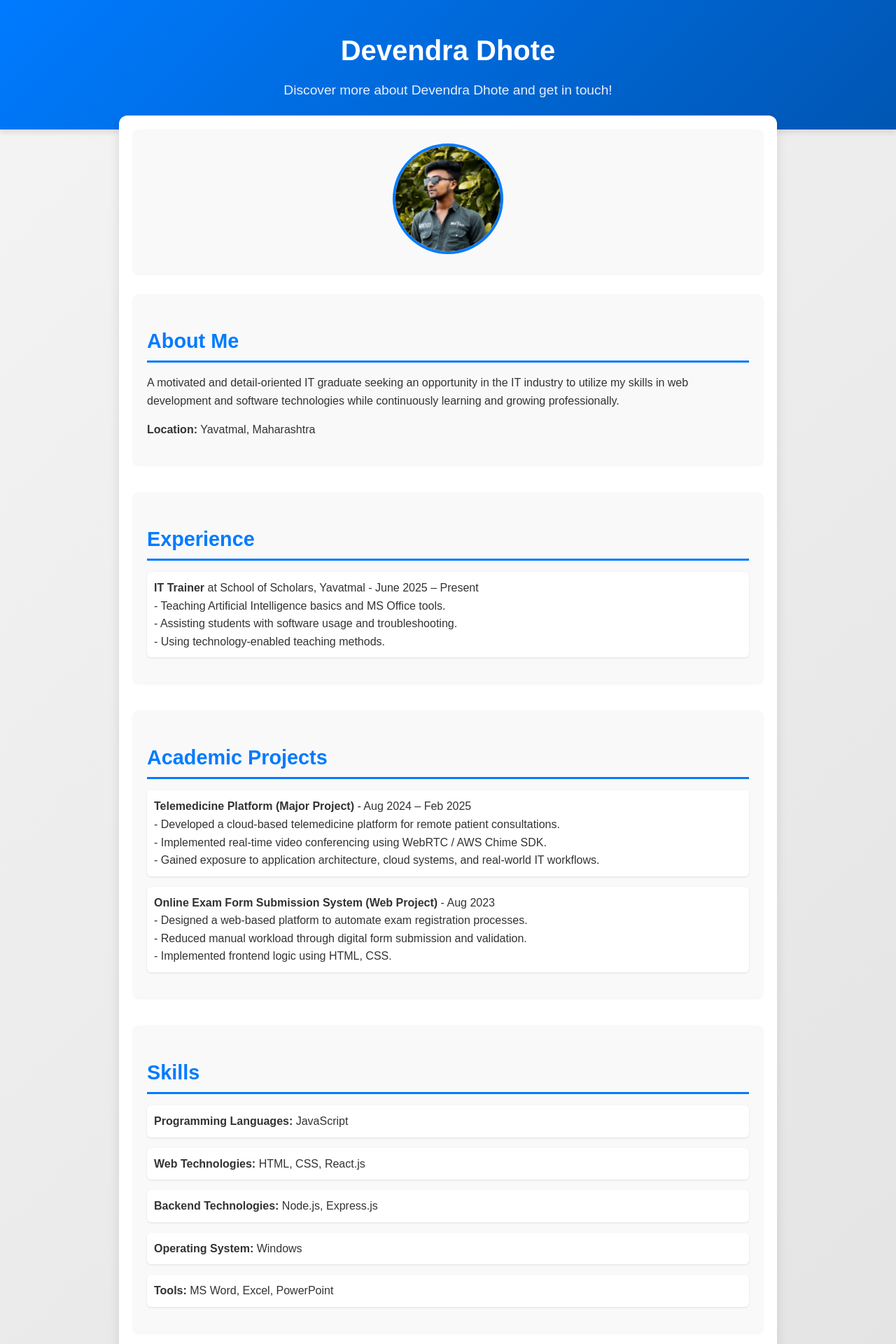
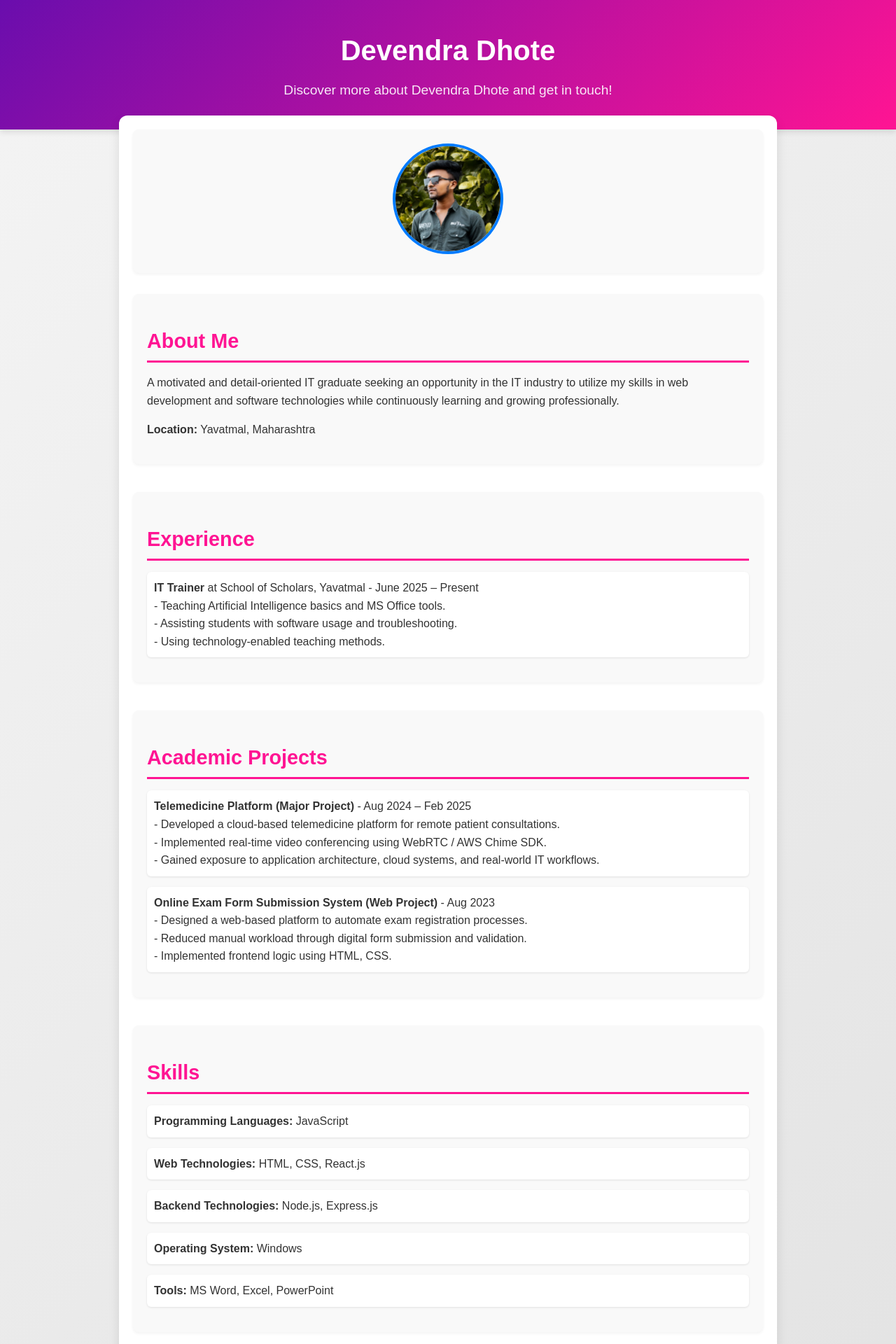
Before and after one commit to Deva2162/ai-powered-image-studio, a Flask app: page /contact in a window 1280 px wide. Shown: the top 1920 px of the page at 70% size. Run offline with Flask 3, Linux system fonts and the light colour scheme.

Commit message:
update contact page

```diff
--- a/static/contact.css
+++ b/static/contact.css
@@ -13,7 +13,7 @@ body {
 .header {
     text-align: center;
     padding: 40px 20px;
-    background: linear-gradient(135deg, #007bff 0%, #0056b3 100%);
+    background: linear-gradient(135deg, #6a0dad 0%, #ff1493 100%);
     color: white;
     box-shadow: 0 4px 8px rgba(0, 0, 0, 0.1);
     animation: fadeInDown 1s ease-out;
@@ -62,16 +62,16 @@ body {
 }
 
 .section h2 {
-    color: #007bff;
+    color: #ff1493;
     margin-bottom: 15px;
     font-size: 1.8em;
-    border-bottom: 3px solid #007bff;
+    border-bottom: 3px solid #ff1493;
     padding-bottom: 5px;
     transition: color 0.3s ease;
 }
 
 .section h2:hover {
-    color: #0056b3;
+    color: #d72584;
 }
 
 /* Photo Section */
```
